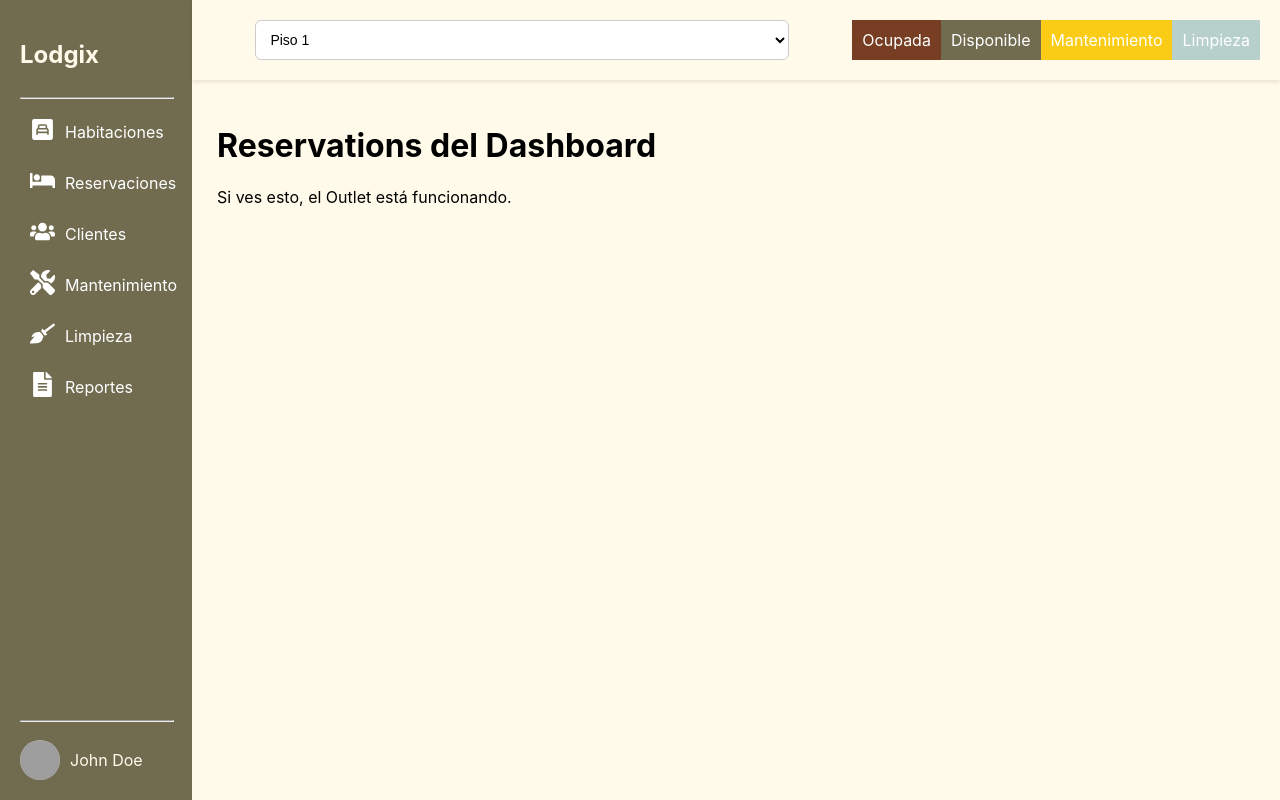
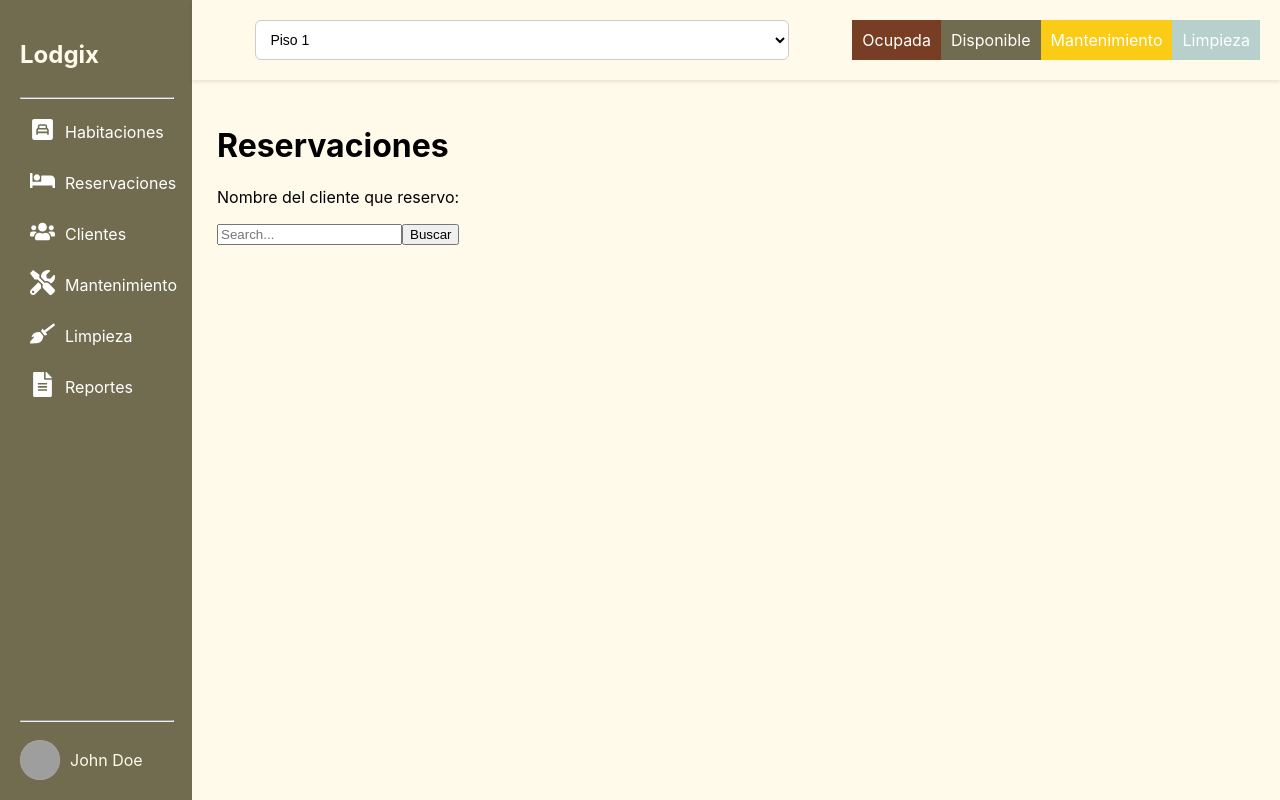
Before and after one commit to JorgeHGZZ/lodgix, a React (Vite) app in the folder Frontend/: page /dashboard/reservaciones in a window 1280 px wide. Shown: the top 800 px of the page. Built offline with nearby package versions, Linux system fonts and the light colour scheme; grey boxes are pictures that could not be loaded.

Commit message:
Update Reservations.tsx

```diff
--- a/Frontend/src/pages/dashboard/Reservations.tsx
+++ b/Frontend/src/pages/dashboard/Reservations.tsx
@@ -1,10 +1,24 @@
+import Searchbar from "../../components/layout/Searchbar";
+
 function Reservations() {
     return (
+        <>
         <div>
-            <h1>Reservations del Dashboard</h1>
-            <p>Si ves esto, el Outlet está funcionando.</p>
+            <h1>Reservaciones</h1>
+            {/* <p>Si ves esto, el Outlet está funcionando.</p> */}
         </div>
+        <p>Nombre del cliente que reservo:</p>
+        <Searchbar />
+
+        <div className= "cuadro" id="cuadro">
+
+        </div>
+
+        </>
     );
+
+
 }
 
+
 export default Reservations;
```
